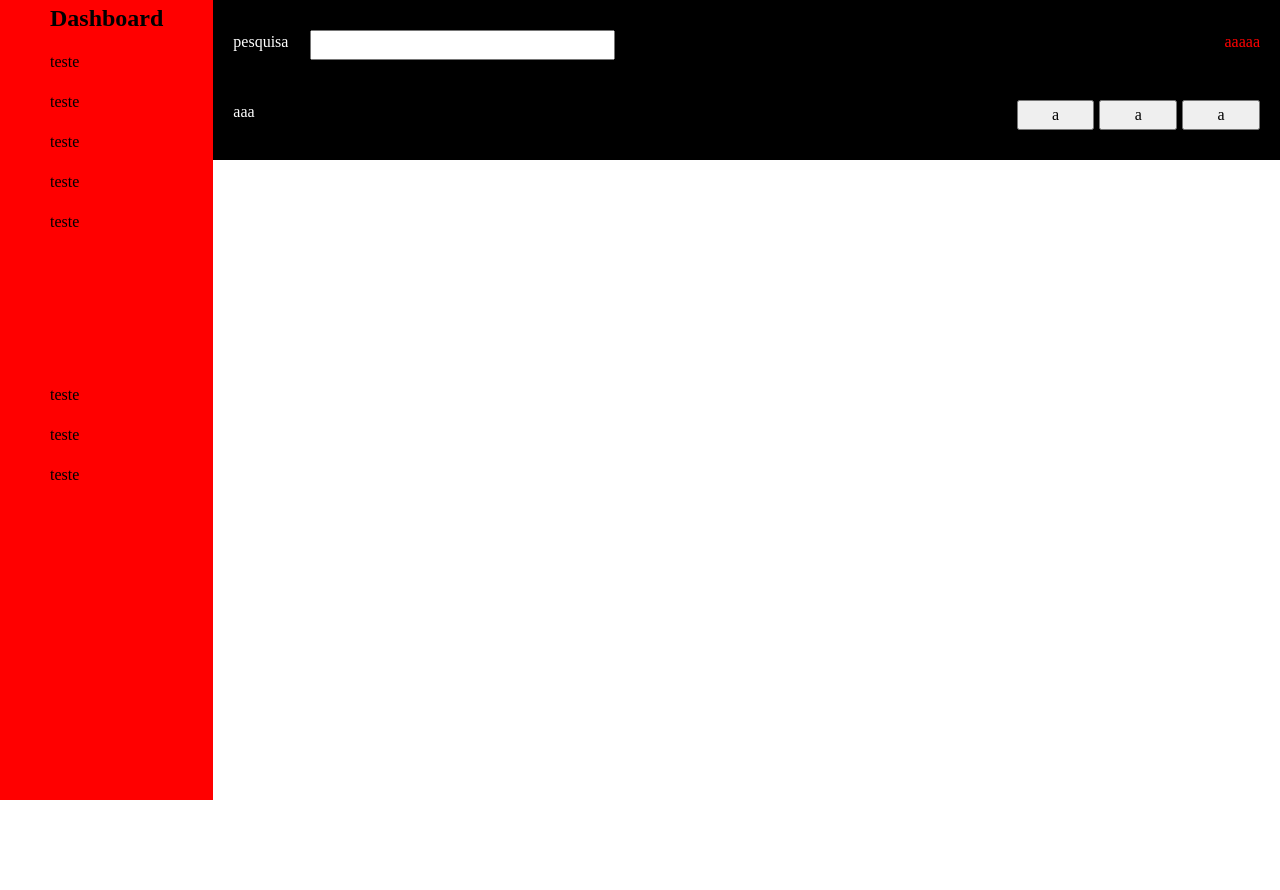
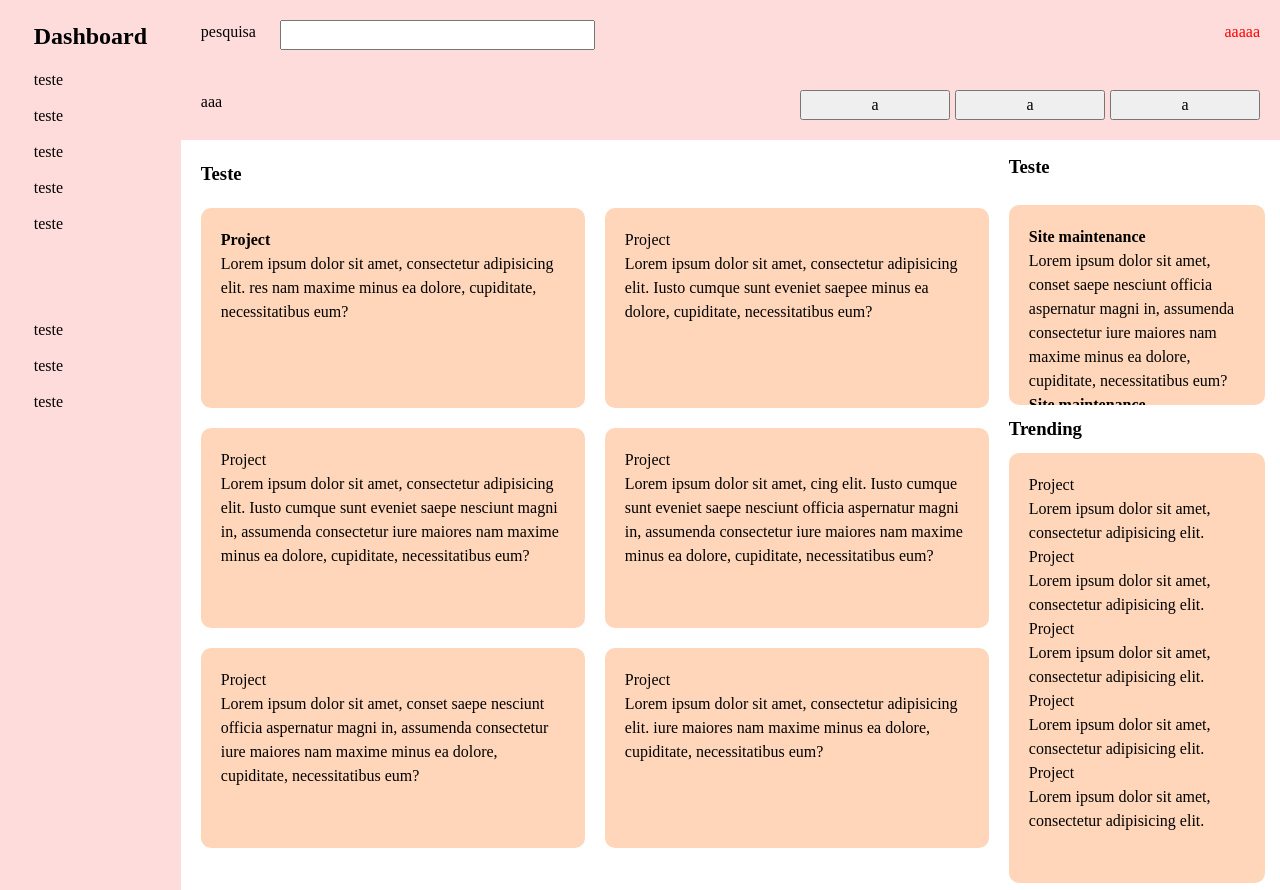
Before and after one commit to Blastonn/Admin-dashboard, a plain HTML site: page index.html in a window 1280 px wide. Before the commit the page ends 800 px from the top, so only its background shows below. Drawn offline with Linux system fonts and the light colour scheme.

Commit message:
Feat - Adionar sessao de cards
Adicionada a sessao para apresentacao dos cards de
projetos.

```diff
--- a/index.html
+++ b/index.html
@@ -38,6 +38,74 @@
                 <li>teste</li>
             </ul>
         </aside>
+        <section class="container-card">
+            <h3>Teste</h3>
+
+            <div class="card">
+                <p><strong>Project</strong></p>
+                <p>Lorem ipsum dolor sit amet, consectetur adipisicing elit. res nam maxime minus ea dolore, cupiditate, necessitatibus
+                    eum?</p>
+            </div>
+            <div class="card">
+                <p>Project</p>
+                <p>Lorem ipsum dolor sit amet, consectetur adipisicing elit.
+                    Iusto cumque sunt eveniet saepee minus ea dolore, cupiditate, necessitatibus
+                    eum?</p>
+            </div>
+            <div class="card">
+                <p>Project</p>
+                <p>Lorem ipsum dolor sit amet, consectetur adipisicing elit.
+                    Iusto cumque sunt eveniet saepe nesciunt magni in,
+                    assumenda consectetur iure maiores nam maxime minus ea dolore, cupiditate, necessitatibus
+                    eum?</p>
+            </div>
+            <div class="card">
+                <p>Project</p>
+                <p>Lorem ipsum dolor sit amet, cing elit.
+                    Iusto cumque sunt eveniet saepe nesciunt officia aspernatur magni in,
+                    assumenda consectetur iure maiores nam maxime minus ea dolore, cupiditate, necessitatibus
+                    eum?</p>
+            </div>
+            <div class="card">
+                <p>Project</p>
+                <p>Lorem ipsum dolor sit amet, conset saepe nesciunt officia aspernatur magni in,
+                    assumenda consectetur iure maiores nam maxime minus ea dolore, cupiditate, necessitatibus
+                    eum?</p>
+            </div>
+            <div class="card">
+                <p>Project</p>
+                <p>Lorem ipsum dolor sit amet, consectetur adipisicing elit.
+                iure maiores nam maxime minus ea dolore, cupiditate, necessitatibus
+                    eum?</p>
+            </div>
+        </section>
+        <section class="anuncios-card">
+            <h3>Teste</h3>
+
+            <div class="card">
+                <p><strong>Site maintenance</strong></p>
+                <p>Lorem ipsum dolor sit amet, conset saepe nesciunt officia aspernatur magni in,
+                    assumenda consectetur iure maiores nam maxime minus ea dolore, cupiditate, necessitatibus
+                    eum?</p>
+                <p><strong>Site maintenance</strong></p>
+                <p>Lorem ipsum dolor sit amet, conset saepe nesciunt officia aspernatur magni in,
+                    assumenda consectetur iure maiores nam maxime minus ea dolore, cupiditate, necessitatibus
+                eum?</p>
+            </div>
+            <h3>Trending</h3>
+            <div class="card trending">
+                <p>Project</p>
+                <p>Lorem ipsum dolor sit amet, consectetur adipisicing elit.</p>
+                <p>Project</p>
+                <p>Lorem ipsum dolor sit amet, consectetur adipisicing elit. </p>
+                <p>Project</p>
+                <p>Lorem ipsum dolor sit amet, consectetur adipisicing elit.</p>
+                <p>Project</p>
+                <p>Lorem ipsum dolor sit amet, consectetur adipisicing elit. </p>
+                <p>Project</p>
+                <p>Lorem ipsum dolor sit amet, consectetur adipisicing elit. </p>
+            </div>
+        </section>
     </div>
 </body>
 </html>
--- a/style.css
+++ b/style.css
@@ -3,6 +3,7 @@
   }
 * {
     margin: 0;
+
 }
 @media (prefers-reduced-motion: no-preference) {
     html {
@@ -12,6 +13,8 @@
 body {
     line-height: 1.5;
     -webkit-font-smoothing: antialiased;
+    background-color: white;
+
 }
 img, picture, video, canvas, svg {
     display: block;
@@ -35,25 +38,25 @@ h1, h2, h3, h4, h5, h6 {
 
 .container{
     display: grid;
-    grid-template-columns: 1fr 5fr;
-
-    grid-template-rows: 1fr 1fr 3fr;
-
-    height: 100vh;
+    grid-template-columns: 1fr 1fr 1.5fr;
+    grid-template-rows: 1fr 50px 5fr;
+    min-height: 100vh;
 }
 
 
 .side-bar{
     display: grid;
-    grid-template-rows: 50px 0.8fr 1fr;
-    align-items: flex-start;
+    grid-template-rows: 50px 250px;
     justify-content: center;
-    background-color: red;
+    padding: 18px;
+    background-color: #FFDCDC;
     grid-column: 1;
     grid-row: 1 / 4;
 }
 
-
+h2{
+    font-size: 1.5rem;
+}
 .side-bar > ul{
     display: grid;
     list-style: none;
@@ -61,15 +64,17 @@ h1, h2, h3, h4, h5, h6 {
     text-align: left;
     align-content: flex-start;
     text-align: left;
-    gap: 16px;
+    gap: 12px;
 }
 
 .container-menu{
     display: grid;
-    grid-column: 2;
+    grid-column: 2 / 4;
+    grid-row: 1;
     grid-template-rows: repeat(2, 1fr);
     align-items: center;
-    background-color: black;
+    align-self: start;
+    background-color: #FFDCDC;
 }
 
 
@@ -77,16 +82,15 @@ h1, h2, h3, h4, h5, h6 {
     display: grid;
     grid-column: 1 / 2;
     grid-row: 1/3;
-    color: white;
+    color: black;
 }
 .menu .menu-links {
     display: grid;
-    grid-template-columns: repeat(1, 1fr)  repeat(3, 0.1fr);
+    grid-template-columns: 1fr 150px 150px 150px;
     gap: 5px;
     justify-content: center;
     padding: 20px;
     list-style: none;
-
     grid-column: 1/2;
     grid-row: 2;
 }
@@ -96,8 +100,6 @@ h1, h2, h3, h4, h5, h6 {
     list-style: none;
     padding: 20px;
     grid-template-columns: repeat(1, 1fr) repeat(3, 4fr);
-
-
 }
 
 .menu .menu-perfil > li {
@@ -109,3 +111,47 @@ input{
     display: flex;
     grid-column: 2;
 }
+
+.container-card{
+    display: grid;
+    grid-template-columns: repeat(2, 1fr);
+    padding: 20px;
+    gap: 20px;
+    justify-items: flex-start;
+    grid-row: 2;
+    grid-column: 2;
+}
+
+.card{
+    width: 30vw;
+    height: 200px;
+    padding: 20px;
+    background-color: #FFD6BA;
+    border-radius: 10px;
+
+}
+
+.anuncios-card{
+    display: grid;
+    grid-template-rows: 55px 0.8fr 1fr;
+    gap:10px;
+
+}
+
+.anuncios-card .card{
+    width: 20vw;
+    height: 200px;
+    overflow: auto;
+
+}
+
+.card.trending{
+    height: min(60vh, 430px);
+
+}
+
+
+h3{
+    align-self: center;
+    grid-column: 1 / -1;
+}
```
